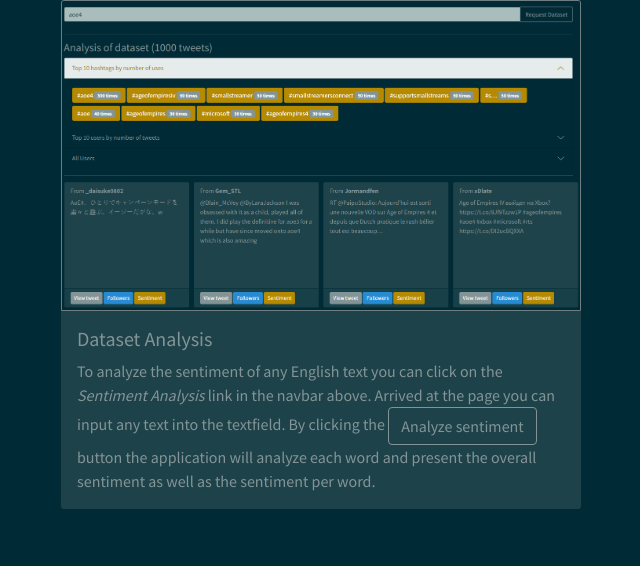
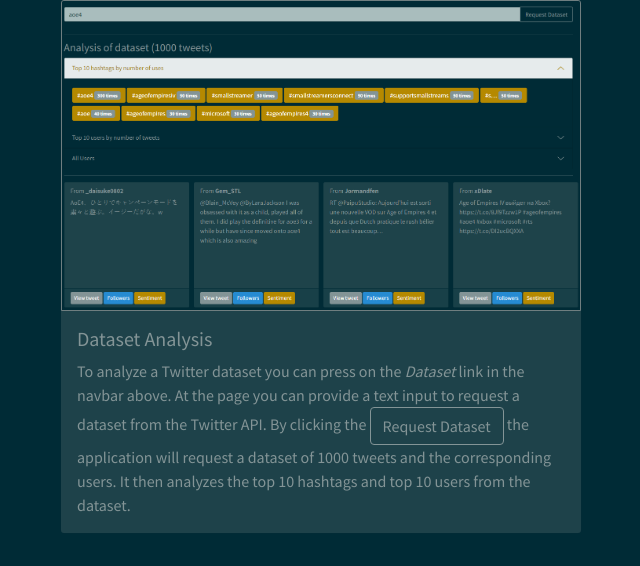
Before and after one commit to CodingTomato/Twitter-API-Client, a Flask app: page / in a window 1280 px wide. Shown: the part 549-1115 px from the top of the page, without its empty margins (592-1232 px from the left). Before the commit the page ends 1058 px from the top, so only its background shows below. Run offline with Flask 2, Linux system fonts and the light colour scheme; some libraries are stand-ins or nearby versions.

Commit message:
add followers to each user

```diff
--- a/app/templates/public/home.html
+++ b/app/templates/public/home.html
@@ -35,7 +35,7 @@
           <p class="card-text">
             To analyze the sentiment of any English text you can click on the <i>Sentiment Analysis</i> link in
             the navbar above. Arrived at the page you can input any text into the textfield. By clicking the
-            <button class="btn btn-outline-secondary">Analyze sentiment </button> button the application will analyze each word
+            <button class="btn btn-outline-secondary">Analyze sentiment</button> button the application will analyze each word
             and present the overall sentiment as well as the sentiment per word.
           </p>
         </div>
@@ -45,10 +45,10 @@
         <div class="card-body">
           <h5 class="card-title">Dataset Analysis</h5>
           <p class="card-text">
-            To analyze the sentiment of any English text you can click on the <i>Sentiment Analysis</i> link in
-            the navbar above. Arrived at the page you can input any text into the textfield. By clicking the
-            <button class="btn btn-outline-secondary">Analyze sentiment </button> button the application will analyze each word
-            and present the overall sentiment as well as the sentiment per word.
+            To analyze a Twitter dataset you can press on the <i>Dataset</i> link in the navbar above. At the page you can provide
+            a text input to request a dataset from the Twitter API. By clicking the
+            <button class="btn btn-outline-secondary">Request Dataset</button> the application will request a dataset of 1000 tweets
+            and the corresponding users. It then analyzes the top 10 hashtags and top 10 users from the dataset.
           </p>
         </div>
       </div>
--- a/app/views.py
+++ b/app/views.py
@@ -178,10 +178,10 @@ def dataset():
         while next_token != 0:
             # First request without a pagination token
             if(next_token == 1):
-                response = apiV2.search_tweets(query, expansions="author_id", max_results=100)
+                response = apiV2.search_tweets(query, expansions="author_id", max_results=100, user_fields="public_metrics")
             # Next pages with last pagination_token
             else:
-                response = apiV2.search_tweets(query, expansions="author_id", max_results=100, next_token= next_token)
+                response = apiV2.search_tweets(query, expansions="author_id", max_results=100, next_token= next_token, user_fields="public_metrics")
 
             for user in response.includes.users:
                 tweets_users.update({user.id: user})
```
Also changed, not shown: app/templates/public/dataset_analysis.html (+6 -2 lines).
